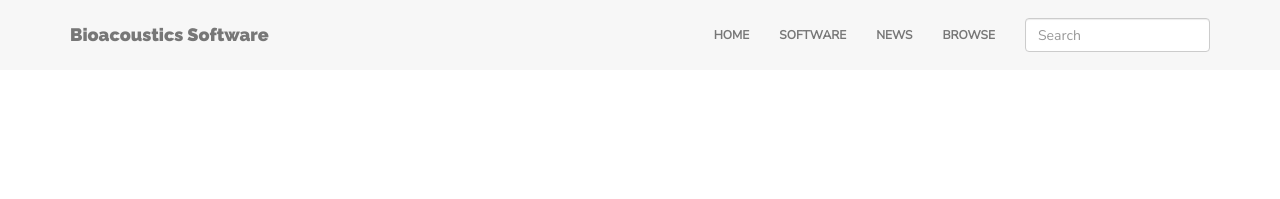
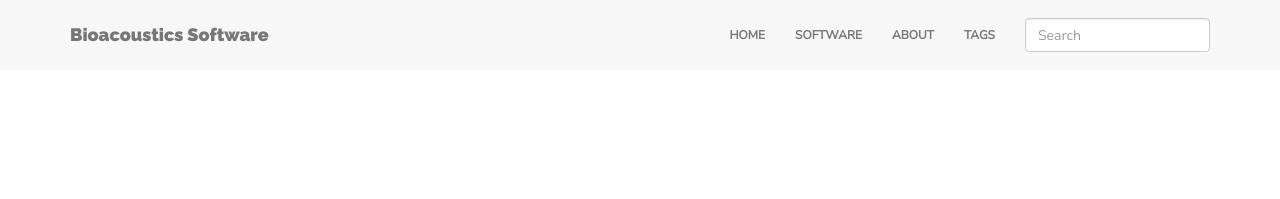
Before and after one commit to rhine3/bioacoustics-software, a Jekyll site: the page built from docs/index.html, in a window 1280 px wide. Shown: the top 199 px of the page. Built offline with Jekyll 4.4.1, drawn with Linux system fonts in a browser that asks for light colours; nearby versions of some CDN libraries.

Commit message:
Update links in navigation bar

```diff
--- a/docs/_includes/nav.html
+++ b/docs/_includes/nav.html
@@ -14,8 +14,8 @@
       <ul class="nav navbar-nav">
         <li {% if page.title == "Home" %}class="active"{% endif %}><a href="{{"/" | prepend: site.baseurl }}">HOME</a></li>
         <li {% if page.title == "Home" %}class="active"{% endif %}><a href="{{"/software/" | prepend: site.baseurl }}">SOFTWARE</a></li>
-        <li {% if page.title == "Blog" %}class="active"{% endif %}><a href="{{"/news/" | prepend: site.baseurl }}">NEWS</a></li>
-        <li {% if page.title == "Apps" %}class="active"{% endif %}><a href="{{"/tags/" | prepend: site.baseurl }}">BROWSE</a></li>
+        <li {% if page.title == "Blog" %}class="active"{% endif %}><a href="{{"/about/" | prepend: site.baseurl }}">ABOUT</a></li>
+        <li {% if page.title == "Apps" %}class="active"{% endif %}><a href="{{"/tags/" | prepend: site.baseurl }}">TAGS</a></li>
      </ul>
 
     <form class="navbar-form navbar-right" role="search" action="{{ site.baseurl }}/search">
```
